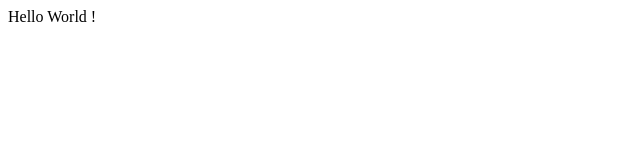
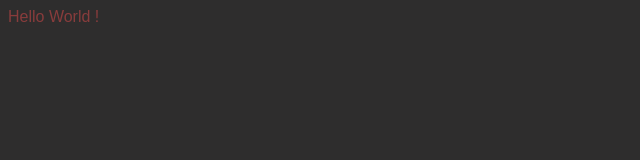
Before and after one commit to GGranjon/GGranjon.github.io, a plain HTML site: page index.html in a window 1280 px wide. Shown: the whole page, without its empty margins (0-640 px from the left). Drawn offline with Linux system fonts and the light colour scheme.

Commit message:
feat:created folders and files

```diff
--- a/index.html
+++ b/index.html
@@ -3,7 +3,8 @@
 <head>
     <meta charset="UTF-8">
     <meta name="viewport" content="width=device-width, initial-scale=1.0">
-    <title>Document</title>
+    <link rel="stylesheet" href="styles/index.css">
+    <title>Portfolio</title>
 </head>
 <body>
     Hello World !
--- /dev/null
+++ b/styles/index.css
@@ -0,0 +1,5 @@
+body {
+    font-family: Arial, sans-serif;
+    background-color: #2e2d2d;
+    color: #883c3c;
+  }
```
